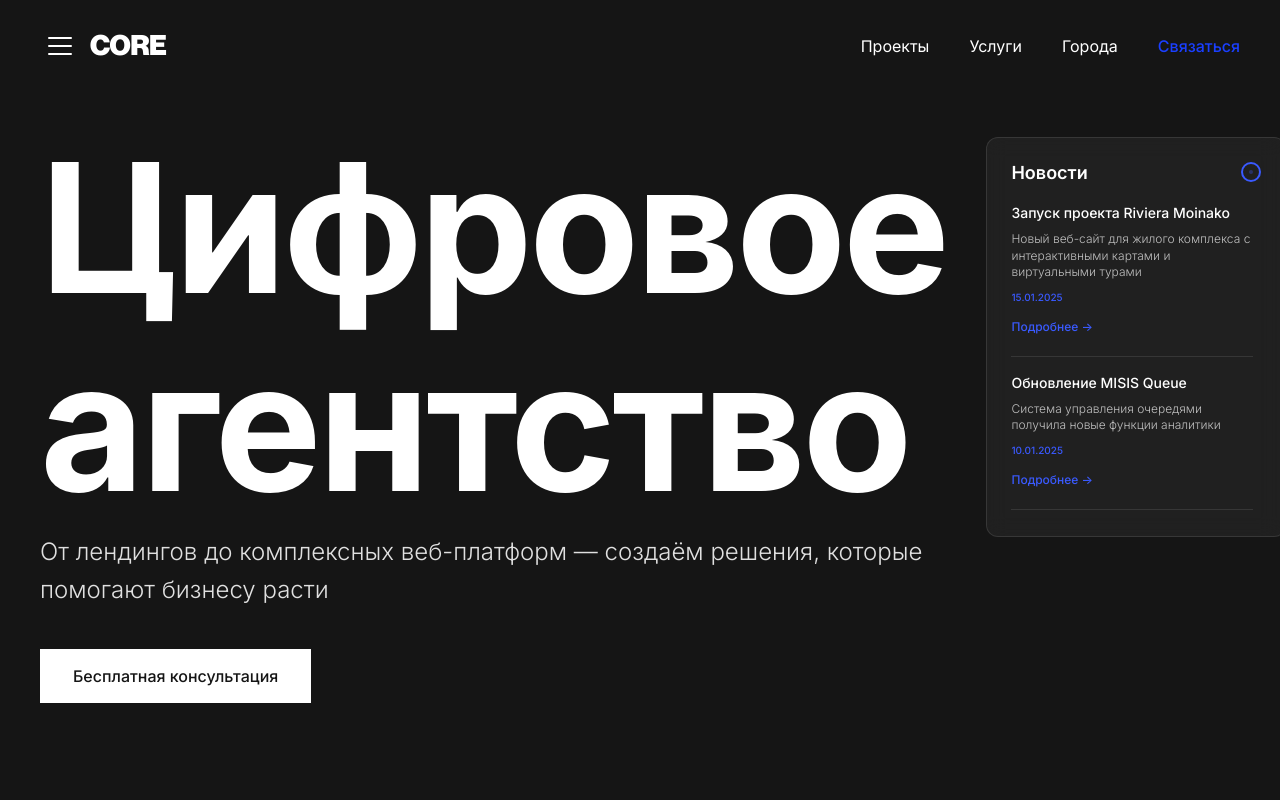
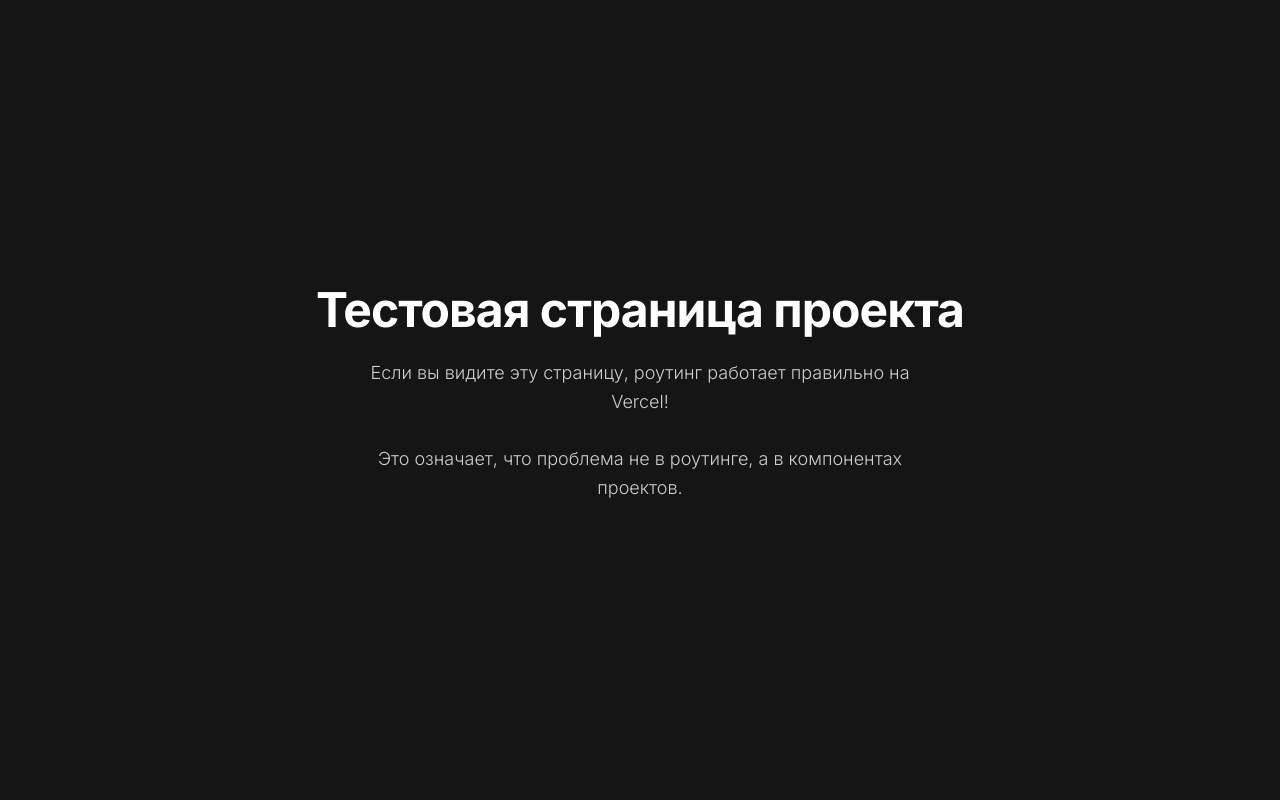
Before and after one commit to Artem04zeb/core-corp-site, a React (Create React App) app: page /project/test in a window 1280 px wide. Shown: the top 800 px of the page. Built offline with nearby package versions, Linux system fonts and the light colour scheme.

Commit message:
Добавлены тестовые страницы для диагностики проблем с роутингом на Vercel

```diff
--- a/src/App.js
+++ b/src/App.js
@@ -1,5 +1,5 @@
 import React from 'react';
-import { HashRouter as Router, Routes, Route } from 'react-router-dom';
+import { BrowserRouter as Router, Routes, Route } from 'react-router-dom';
 import { ThemeProvider } from 'styled-components';
 import GlobalStyles from './styles/GlobalStyles';
 import theme from './styles/theme';
@@ -27,6 +27,8 @@ import MisisQueuePage from './pages/Project/misis-queue';
 import SpectraCpqPage from './pages/Project/spectra-cpq';
 import MoyaAptechkaPage from './pages/Project/moya-aptechka';
 import TravelAggregatorPage from './pages/Project/travel-aggregator';
+import TestProject from './pages/Project/test-project';
+import SolterraSimple from './pages/Project/solterra-simple';
 
 function HomePage() {
   return (
@@ -63,6 +65,8 @@ function AppContent() {
           <Route path="/project/spectra-cpq" element={<SpectraCpqPage />} />
           <Route path="/project/moya-aptechka" element={<MoyaAptechkaPage />} />
           <Route path="/project/travel-aggregator" element={<TravelAggregatorPage />} />
+          <Route path="/project/test" element={<TestProject />} />
+          <Route path="/project/solterra-simple" element={<SolterraSimple />} />
         </Routes>
       </Router>
       <ContactPopup isOpen={isPopupOpen} onClose={closePopup} />
--- /dev/null
+++ b/src/pages/Project/solterra-simple.js
@@ -0,0 +1,36 @@
+import React from 'react';
+import styled from 'styled-components';
+
+const Container = styled.div`
+  min-height: 100vh;
+  background-color: #29161f;
+  color: white;
+  padding: 50px;
+`;
+
+const Title = styled.h1`
+  font-size: 48px;
+  margin-bottom: 20px;
+  color: #fff;
+`;
+
+const Text = styled.p`
+  font-size: 18px;
+  color: #ccc;
+  max-width: 800px;
+  line-height: 1.6;
+`;
+
+const SolterraSimple = () => {
+  return (
+    <Container>
+      <Title>Solterra - Упрощенная версия</Title>
+      <Text>
+        Это упрощенная версия страницы Solterra для тестирования.
+        Если эта страница работает, значит проблема в сложных компонентах оригинальной страницы.
+      </Text>
+    </Container>
+  );
+};
+
+export default SolterraSimple;
--- /dev/null
+++ b/src/pages/Project/test-project.js
@@ -0,0 +1,42 @@
+import React from 'react';
+import styled from 'styled-components';
+
+const TestContainer = styled.div`
+  min-height: 100vh;
+  background-color: #151515;
+  color: white;
+  display: flex;
+  align-items: center;
+  justify-content: center;
+  flex-direction: column;
+  padding: 50px;
+`;
+
+const TestTitle = styled.h1`
+  font-size: 48px;
+  margin-bottom: 20px;
+  color: #fff;
+`;
+
+const TestText = styled.p`
+  font-size: 18px;
+  color: #ccc;
+  text-align: center;
+  max-width: 600px;
+`;
+
+const TestProject = () => {
+  return (
+    <TestContainer>
+      <TestTitle>Тестовая страница проекта</TestTitle>
+      <TestText>
+        Если вы видите эту страницу, роутинг работает правильно на Vercel!
+        <br />
+        <br />
+        Это означает, что проблема не в роутинге, а в компонентах проектов.
+      </TestText>
+    </TestContainer>
+  );
+};
+
+export default TestProject;
```
